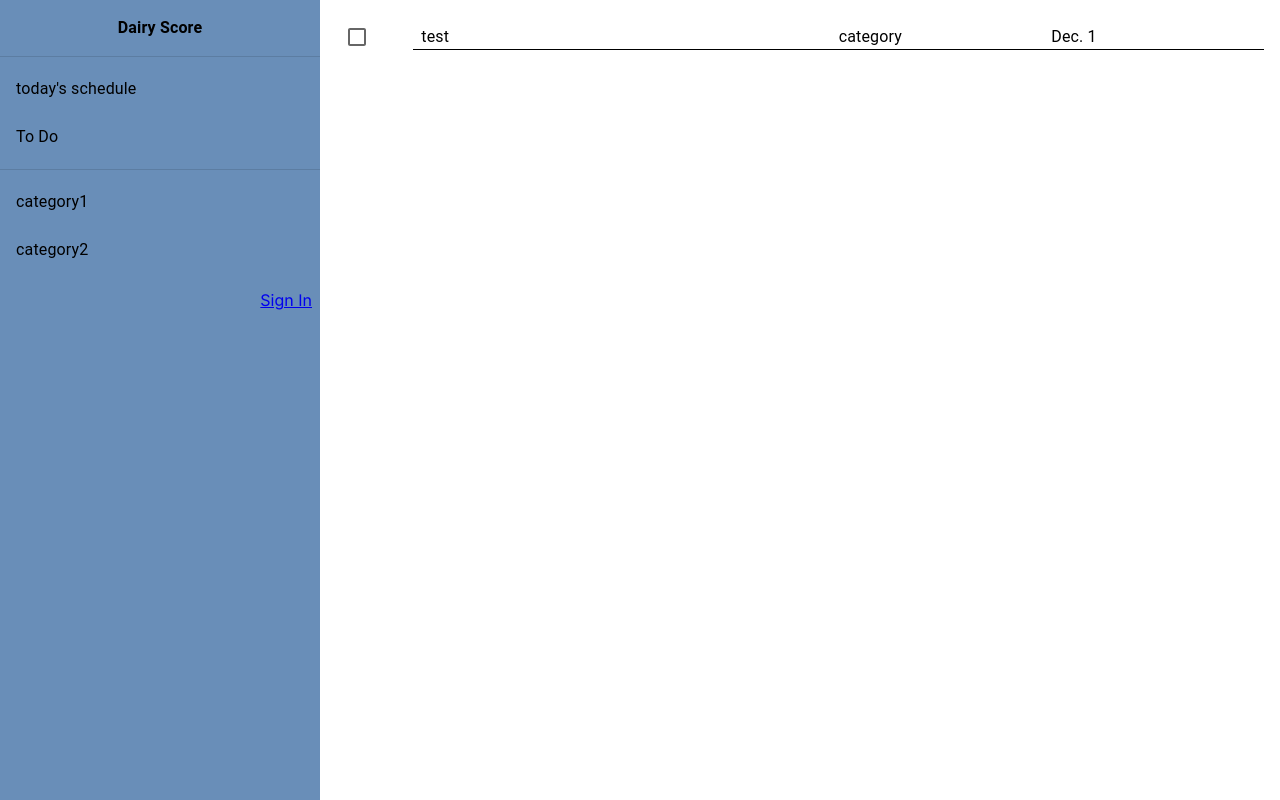
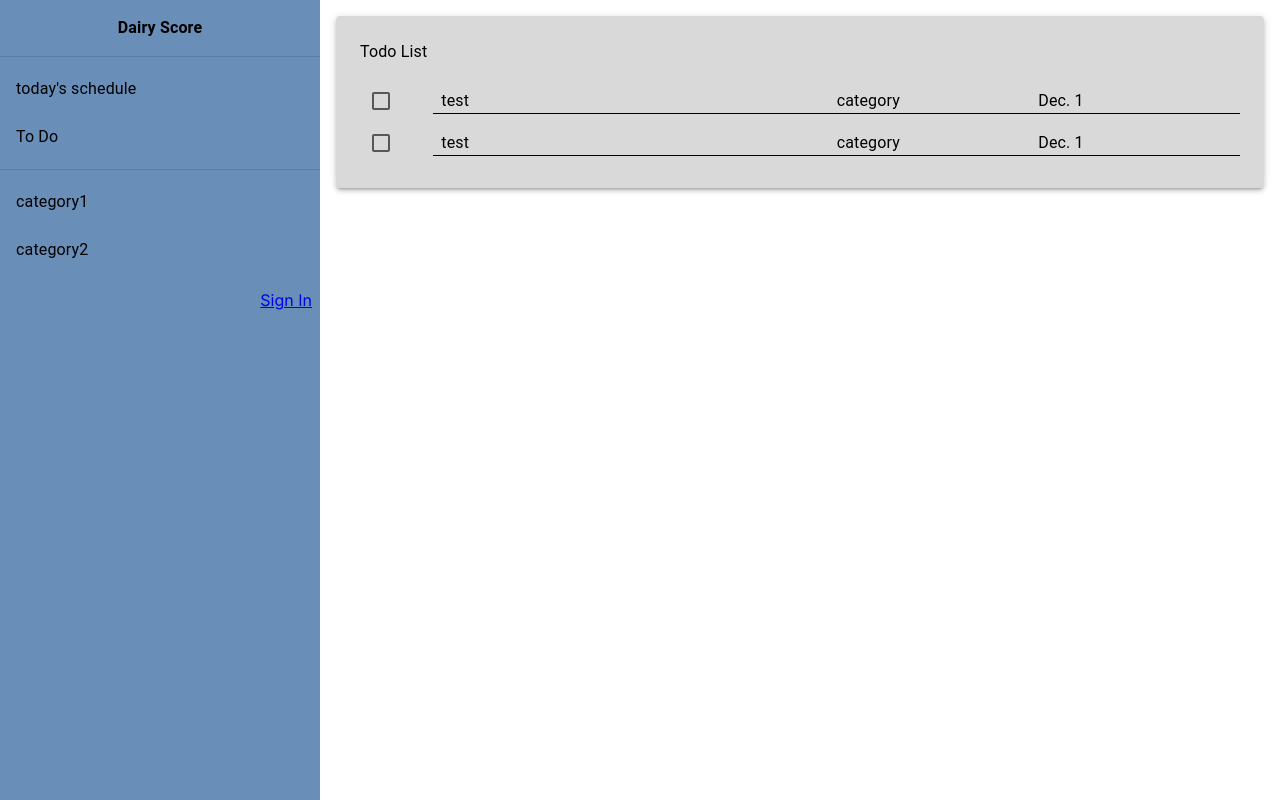
Before and after one commit to sonoda-kengo/daily-score-frontend, a Next.js app: page /category/1 in a window 1280 px wide. Built offline with nearby package versions, Linux system fonts and the light colour scheme.

Commit message:
add todo-list component

```diff
--- a/app/(site)/category/[id]/page.tsx
+++ b/app/(site)/category/[id]/page.tsx
@@ -1,11 +1,15 @@
 import { ITodo } from '@/app/types/todo';
-import { TodoLine } from '@/components/todo-line';
+import { TodoList } from '@/components/todo-list';
+import { Box } from '@mui/material';
 
 export default async function CategoryIdPage() {
   const todotest: ITodo = { isChecked: false, title: 'test', category: 'category', date: 'Dec. 1' };
+  const todoList: ITodo[] = [todotest, todotest];
   return (
     <>
-      <TodoLine todo={todotest} />
+      <Box>
+        <TodoList todoList={todoList} />
+      </Box>
     </>
   );
 }
--- a/components/todo-line.tsx
+++ b/components/todo-line.tsx
@@ -13,7 +13,7 @@ export const TodoLine = ({ todo }: { todo: ITodo }) => {
           }}
         />
       </Grid>
-      <Grid container xs={11} borderBottom={1} alignItems='center'>
+      <Grid item xs={11} container borderBottom={1} alignItems='center'>
         <Grid item xs={6}>
           <Typography ml={1}>{todo.title}</Typography>
         </Grid>
--- /dev/null
+++ b/components/todo-list.tsx
@@ -0,0 +1,12 @@
+import { ITodo } from '@/app/types/todo';
+import { Box, Typography } from '@mui/material';
+import { TodoLine } from './todo-line';
+
+export const TodoList = ({ todoList }: { todoList: ITodo[] }) => {
+  return (
+    <Box bgcolor='#D9D9D9' boxShadow={3} padding={3} borderRadius={1}>
+      <Typography mb={2}>Todo List</Typography>
+      {todoList && todoList.map((item, key) => <TodoLine todo={item} key={key} />)}
+    </Box>
+  );
+};
```
